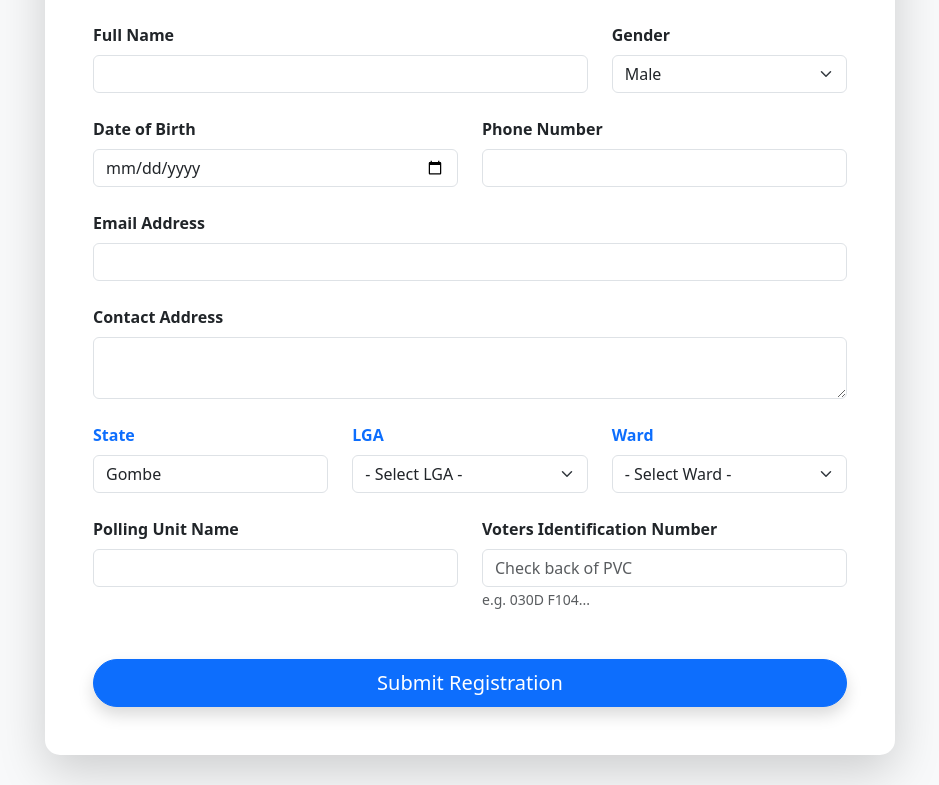
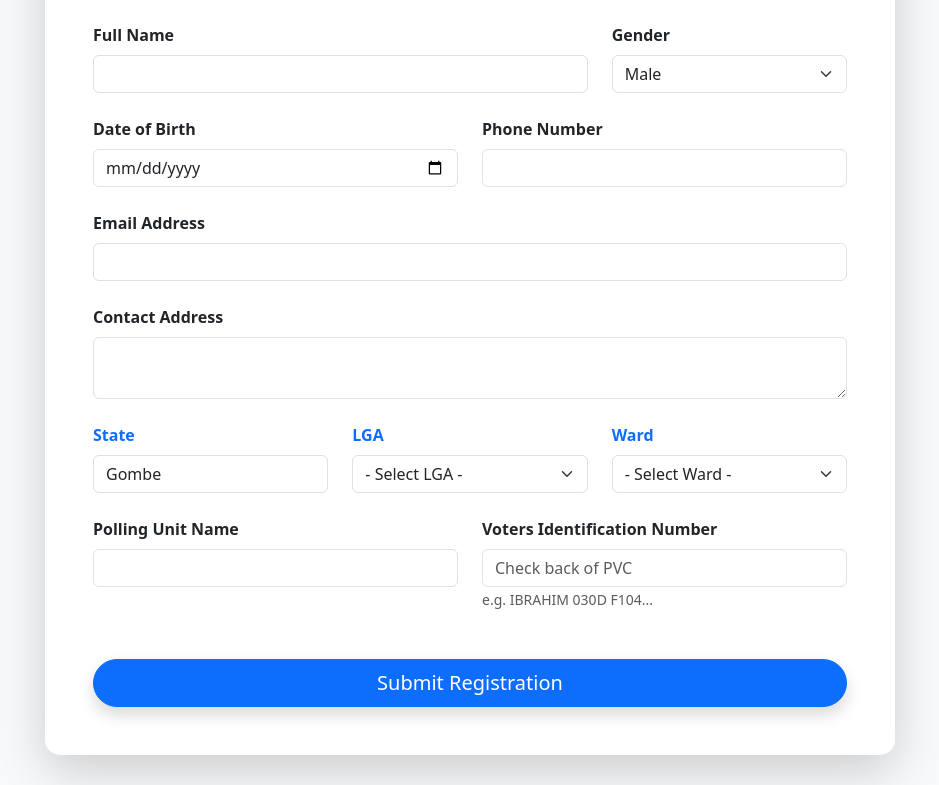
Before and after one commit to Faroukh007/AIJC-likeMinds, a Flask app: page /register in a window 1280 px wide. Shown: the part 184-969 px from the top of the page, without its empty margins (170-1109 px from the left). Run offline with Flask 3, Linux system fonts and the light colour scheme.

Commit message:
Update register.html

```diff
--- a/templates/register.html
+++ b/templates/register.html
@@ -50,7 +50,7 @@
                         <div class="col-md-6">
                             <label class="form-label fw-bold">Voters Identification Number</label>
                             <input type="text" name="voter_id" class="form-control" placeholder="Check back of PVC">
-                            <small class="text-muted">e.g. 030D F104...</small>
+                            <small class="text-muted">e.g. IBRAHIM 030D F104...</small>
                         </div>
                     </div>
                     <button type="submit" class="btn btn-primary w-100 btn-lg mt-5 rounded-pill shadow">Submit Registration</button>
```
